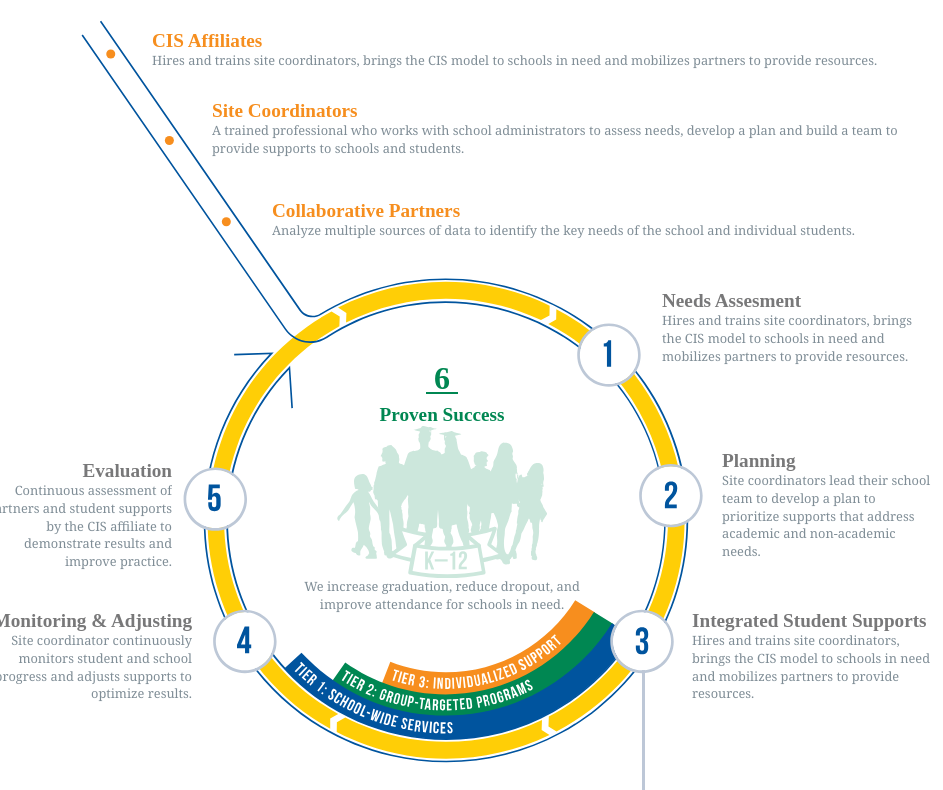
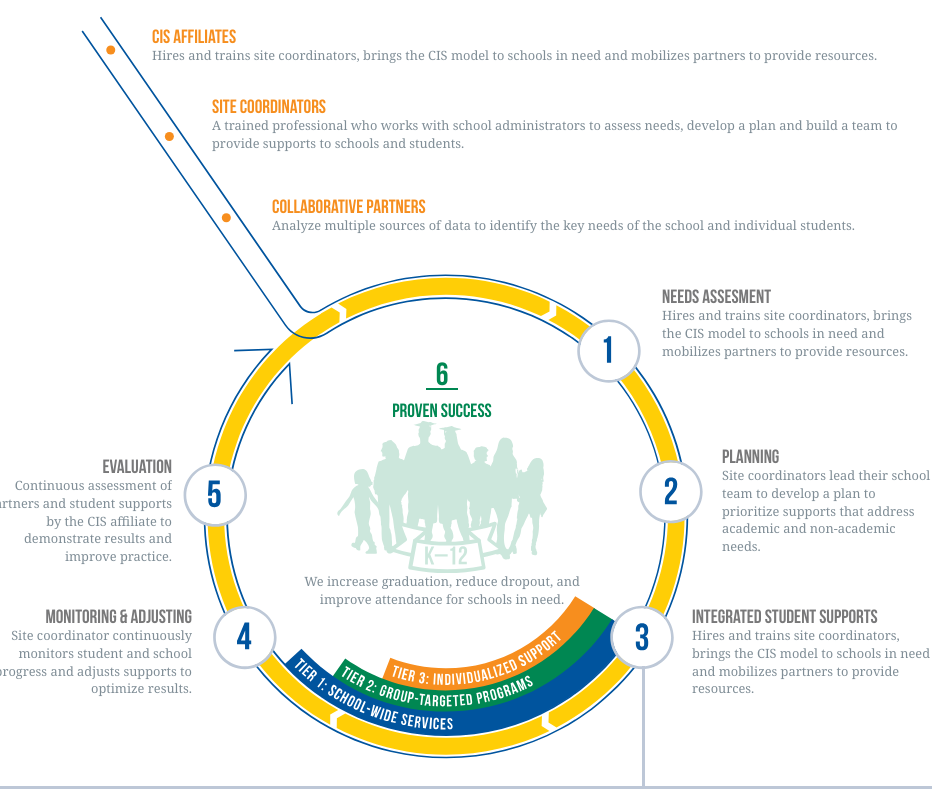
Before and after one commit to SpenceJMNelson/cis_prototype, a plain HTML site: page index.html in a window 1280 px wide. Shown: the part 426-1216 px from the top of the page, without its empty margins (188-1131 px from the left). Drawn offline with nearby package versions, Linux system fonts and the light colour scheme; a web font is replaced by a local one.

Commit message:
font fix

```diff
--- a/css/main.css
+++ b/css/main.css
@@ -102,12 +102,12 @@
 
 @font-face {
   font-family: 'Bebas Neue';
-  src: url('bebasneue_bold-webfont.eot'); /* IE9 Compat Modes */
-  src: url('bebasneue_bold-webfont.eot?#iefix') format('embedded-opentype'), /* IE6-IE8 */
-       url('bebasneue_bold-webfont.woff2') format('woff2'), /* Super Modern Browsers */
-       url('bebasneue_bold-webfont.woff') format('woff'), /* Pretty Modern Browsers */
-       url('bebasneue_bold-webfont.ttf')  format('truetype'), /* Safari, Android, iOS */
-       url('bebasneue_bold-webfont.svg#svgFontName') format('svg'); /* Legacy iOS */
+  src: url('../fonts/bebasneue_bold-webfont.eot'); /* IE9 Compat Modes */
+  src: url('../fonts/bebasneue_bold-webfont.eot?#iefix') format('embedded-opentype'), /* IE6-IE8 */
+       url('../fonts/bebasneue_bold-webfont.woff2') format('woff2'), /* Super Modern Browsers */
+       url('../fonts/bebasneue_bold-webfont.woff') format('woff'), /* Pretty Modern Browsers */
+       url('../fonts/bebasneue_bold-webfont.ttf')  format('truetype'), /* Safari, Android, iOS */
+       url('../fonts/bebasneue_bold-webfont.svg#svgFontName') format('svg'); /* Legacy iOS */
 }
 
 
```
